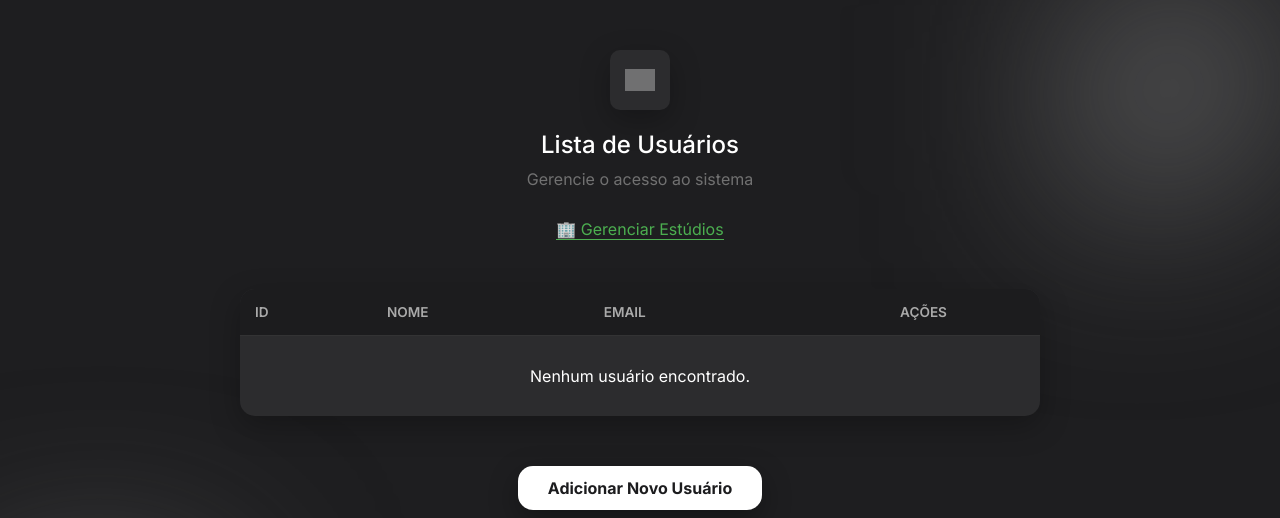
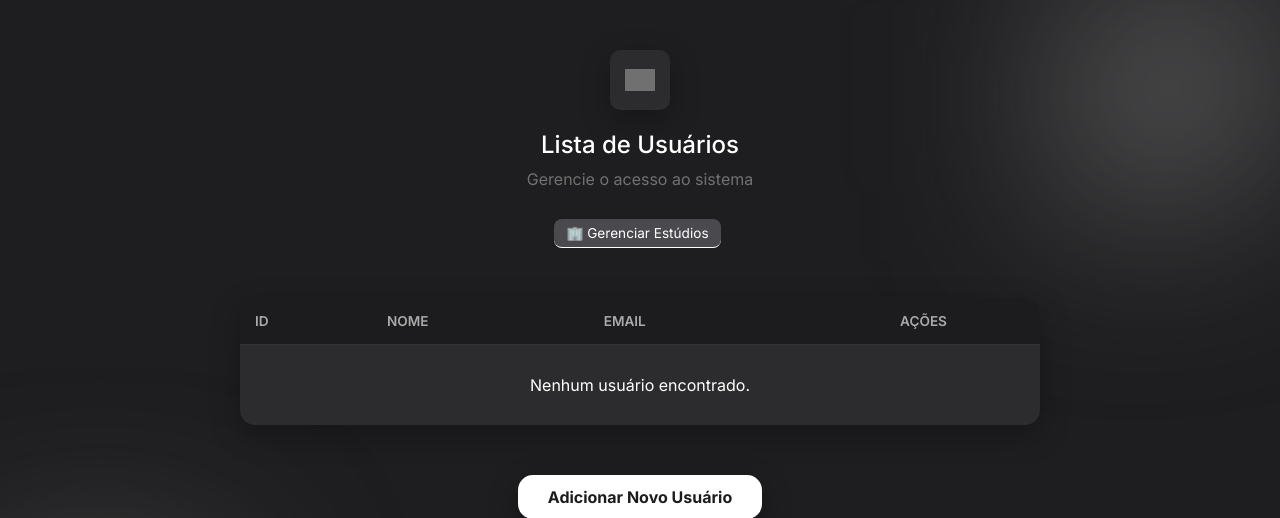
Before and after one commit to giogodoi/TwoG, a PHP site: page / in a window 1280 px wide. Shown: the top 518 px of the page. Run offline with PHP 8.4, Linux system fonts and the light colour scheme; data that the repository does not hold is empty; grey boxes are pictures that could not be loaded.

Commit message:
Melhoria no UI do botão direcionador para Estudios
Foi implementado um referenciamento para o CSS no botão de estudios para deixa-lo mais estético. :)

```diff
--- a/index.php
+++ b/index.php
@@ -15,7 +15,7 @@
         <h1>Lista de Usuários</h1>
         <p>Gerencie o acesso ao sistema</p>
         <p>
-        <a href="lista_estudios.php" style="color: #4CAF50; text-decoration: none; border-bottom: 1px solid #4CAF50;">
+        <a href="lista_estudios.php" style="color: #ffffffff; text-decoration: none; border-bottom: 1px solid #FFFF;" class="btn-action btn-edit">
         🏢 Gerenciar Estúdios
     </a>
 </p>
@@ -68,4 +68,5 @@
     <a href="form_usuario.php" class="btn-create">Adicionar Novo Usuário</a>
 
 </body>
+
 </html>
```
